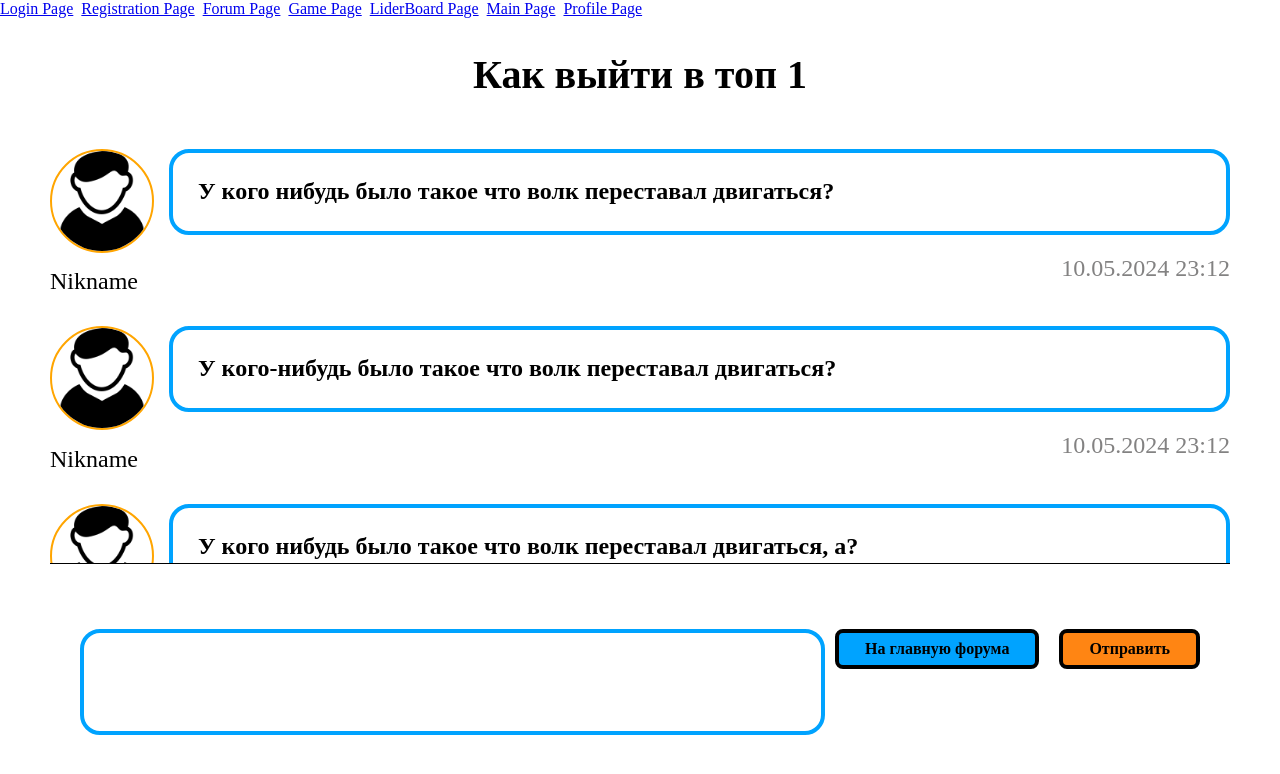
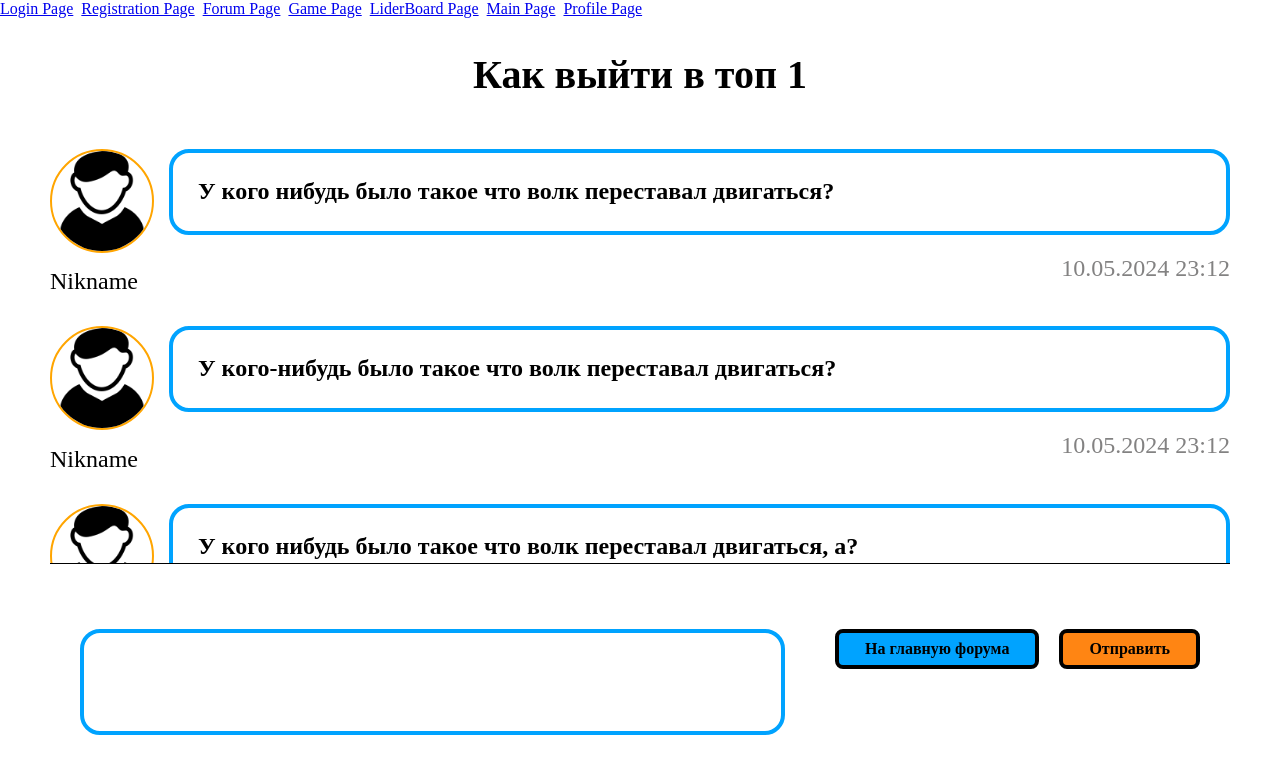
Before and after one commit to Glazoff/client-server-template-with-vite, a React (Vite) app in the folder packages/client/: page /topic/1 in a window 1280 px wide. Shown: the top 774 px of the page. Built offline with nearby package versions, Linux system fonts and the light colour scheme.

Commit message:
растянул инпут добавления коммента на всювозможную ширину

```diff
--- a/packages/client/src/widgets/ForumTopicPage/styles.module.scss
+++ b/packages/client/src/widgets/ForumTopicPage/styles.module.scss
@@ -31,11 +31,11 @@
   }
 
   &__input {
-    width: 890px;
+    width: 100%;
     border: 4px solid rgba(0, 163, 255, 1);
     padding: 35px 23px;
     border-radius: 20px;
-    margin: 0 10px 0 0;
+    margin: 0 50px 0 0;
     font-size: 24px;
     font-weight: bold;
     box-sizing: border-box;
```
